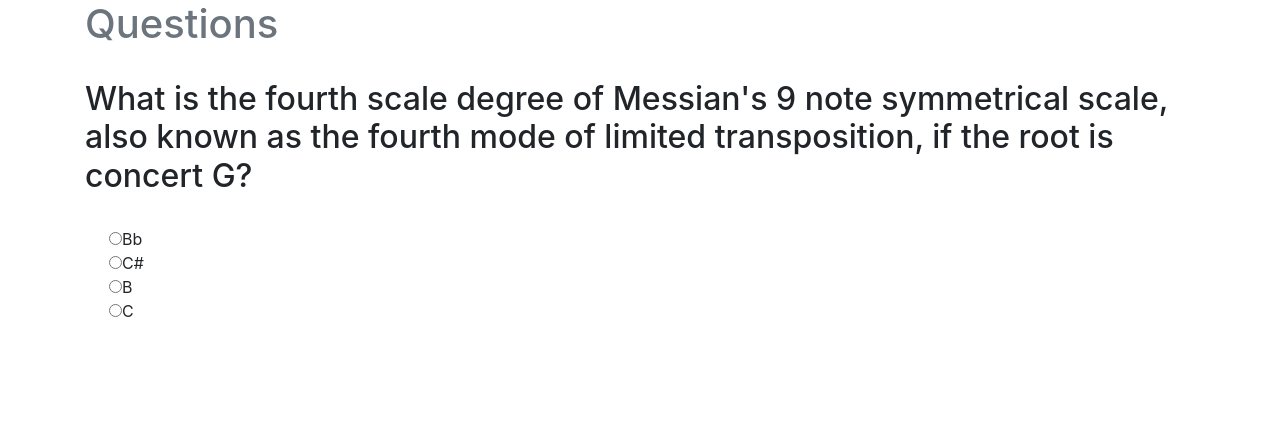
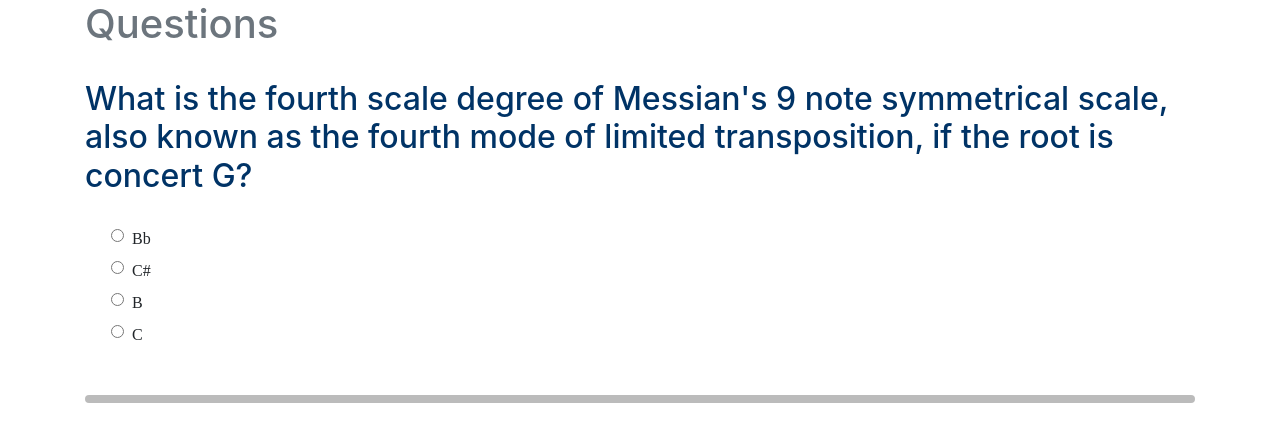
Before and after one commit to richardhanksjr/music-theory-api, a Django app: page /questions/ in a window 1280 px wide. Shown: the top 442 px of the page. Run offline with Django 3.2, Linux system fonts and the light colour scheme; some libraries are stand-ins or nearby versions.

Commit message:
added styles for quesitons.html, happy with behavior will move on to testing Vue now

```diff
--- a/app/static/app/app.js
+++ b/app/static/app/app.js
@@ -28,7 +28,7 @@ const questionPage = Vue.createApp({
              else {
                 this.message = "Sorry, the correct answer is 'B'"
              }
-
+            this.answerVal = "";
         }
     },
 
--- /dev/null
+++ b/app/static/app/styles.css
@@ -0,0 +1,50 @@
+/* Rounded border */
+hr.rounded {
+  border-top: 8px solid #bbb;
+  border-radius: 5px;
+}
+
+/*this stuff is from Rich todo app applied here to the radio inputs for the questions.html page*/
+.shadow{
+    box-shadow: 0 4px 8px 0 rgba(0, 0, 0, 0.2), 0 6px 20px 0 rgba(0, 0, 0, 0.19);
+}
+
+.shadow-inset{
+        box-shadow: inset 0 0 10px #000000;
+
+}
+
+.list-group-item{
+    transition: transform 1s;
+    float: left;
+    clear: none;
+}
+.list-group-item:hover{
+    transform: scale(1.05, 1.4);
+    background-color: #eeeeee;
+    border-radius: 20px !important;
+    margin-top: 5px;
+    margin-bottom: 5px;
+}
+
+fieldset {
+      overflow: hidden
+}
+
+
+label {
+    float: left;
+    clear: none;
+    display: block;
+    padding: 0px 1em 0px 8px;
+    font-family: "MV Boli";
+
+}
+
+input[type=radio],
+
+input.radio {
+    float: left;
+    clear: none;
+    margin: 2px 0 0 2px;
+}
--- a/app/templates/app/questions.html
+++ b/app/templates/app/questions.html
@@ -8,6 +8,9 @@
     <link rel="stylesheet" href="https://stackpath.bootstrapcdn.com/bootstrap/4.5.2/css/bootstrap.min.css"
           integrity="sha384-JcKb8q3iqJ61gNV9KGb8thSsNjpSL0n8PARn9HuZOnIxN0hoP+VmmDGMN5t9UJ0Z" crossorigin="anonymous">
 
+<!--    our native styles -->
+    <link rel="stylesheet" href="{% static 'app/styles.css' %}">
+
     <script src="https://unpkg.com/vue@next"></script>
 
     <title>Questions</title>
@@ -17,16 +20,17 @@
     <div id="questionPage" class="container">
         <h1 class="text-muted">Questions</h1>
         <br>
-            <h2 name="question" id="question">[[ Question ]]</h2>
+            <h2 name="question" style="color: #003366" id="question">[[ Question ]]</h2>
         <br>
 
             <form v-for="answer in Answers">
                 <fieldset class="custom-control custom-radio">
-                    <input :key="answer.id" id="answer.id" @click="evaluateAnswer(answer.note)" type="radio" name="answer">[[ answer.note ]]<br>
+                    <input class="list-group-item" v-model="answerVal" name="answer.id" :key="answer.id" id="answer.id" @click="evaluateAnswer(answer.note)" type="radio" name="answer"><label class="label">[[ answer.note ]]</label><br>
                 </fieldset>
             </form>
             <br>
-                <h5>[[ message ]]</h5>
+            <hr class="rounded">
+                <h5 style="color: darkred">[[ message ]]</h5>
     </div>
 </body>
 
```
